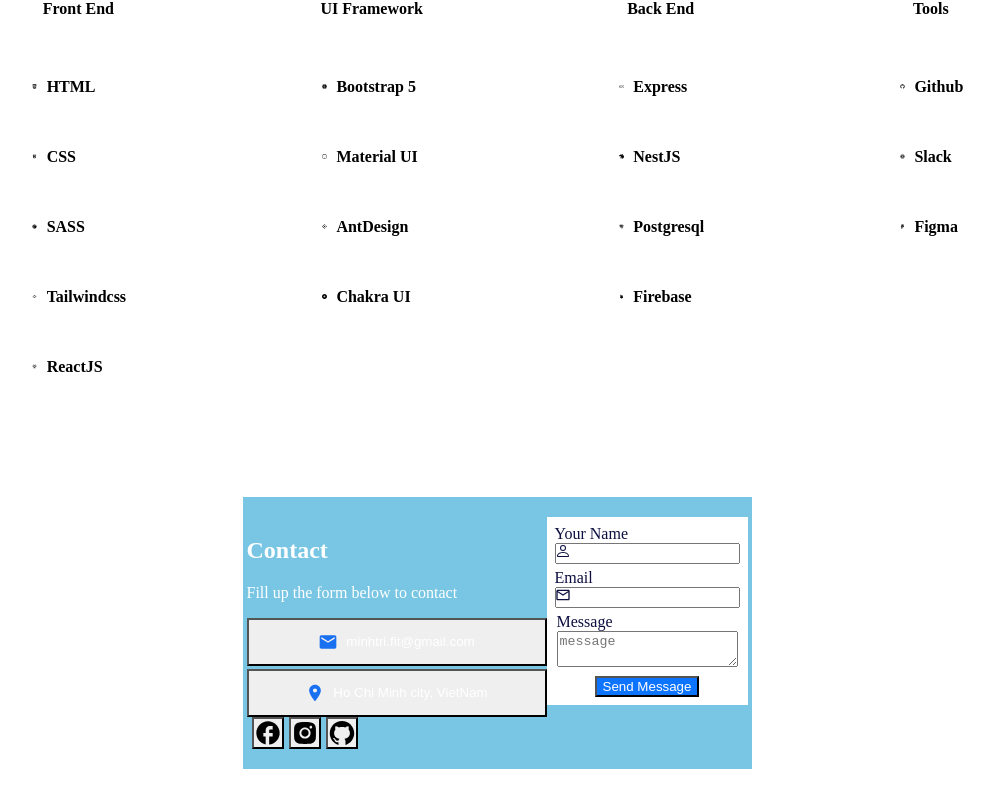
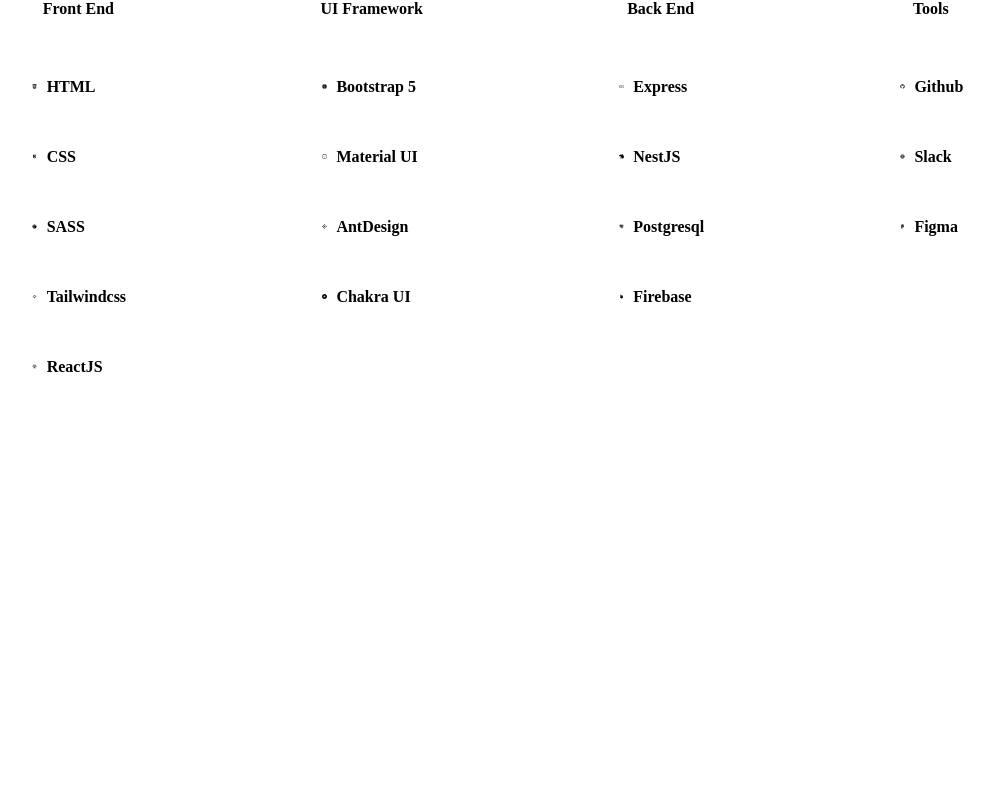
Before and after one commit to minhtrifit/minhtrifit-portfolio-2.0, a React (Vite) app: page / in a window 1280 px wide. Shown: the part 2761-3568 px from the top of the page, without its empty margins (92-1086 px from the left). Built offline with nearby package versions, Linux system fonts and the light colour scheme; the HTML template or start-up script is replaced by a standard one.

Commit message:
remove contact

```diff
--- a/src/pages/Home.tsx
+++ b/src/pages/Home.tsx
@@ -12,24 +12,7 @@
   Box,
   HStack,
   VStack,
-  Wrap,
-  WrapItem,
-  Button,
-  FormControl,
-  Input,
-  InputGroup,
-  IconButton,
-  FormLabel,
-  InputLeftElement,
-  Textarea,
 } from "@chakra-ui/react";
-import {
-  MdEmail,
-  MdLocationOn,
-  MdFacebook,
-  MdOutlineEmail,
-} from "react-icons/md";
-import { BsPerson } from "react-icons/bs";
 import { IoSchool } from "react-icons/io5";
 import {
   BiCodeAlt,
@@ -45,7 +28,6 @@
   AiFillGithub,
   AiOutlineAntDesign,
   AiOutlineCheck,
-  AiFillInstagram,
 } from "react-icons/ai";
 import { BsFillPencilFill } from "react-icons/bs";
 import {
@@ -441,142 +423,6 @@
           />
         </Box>
       </Box>
-      <Container
-        // bg="#9DC4FB"
-        maxW="full"
-        centerContent
-        overflow="hidden"
-      >
-        <Flex>
-          <Box
-            bg="#78c6e3"
-            color="white"
-            borderRadius="lg"
-            m={{ sm: 4, md: 16, lg: 10 }}
-            p={{ sm: 5, md: 5, lg: 16 }}
-          >
-            <Box p={4}>
-              <Wrap spacing={{ base: 20, sm: 3, md: 5, lg: 20 }}>
-                <WrapItem>
-                  <Box>
-                    <Heading>Contact</Heading>
-                    <Text mt={{ sm: 3, md: 3, lg: 5 }} color="gray.100">
-                      Fill up the form below to contact
-                    </Text>
-                    <Box py={{ base: 5, sm: 5, md: 8, lg: 10 }}>
-                      <VStack pl={0} spacing={3} alignItems="flex-start">
-                        <Button
-                          size="md"
-                          height="48px"
-                          width="200px"
-                          variant="ghost"
-                          color="white"
-                          _hover={{ border: "2px solid #1C6FEB" }}
-                          w={300}
-                          leftIcon={<MdEmail color="#1970F1" size="20px" />}
-                        >
-                          minhtri.fit@gmail.com
-                        </Button>
-                        <Button
-                          size="md"
-                          height="48px"
-                          width="200px"
-                          variant="ghost"
-                          color="white"
-                          _hover={{ border: "2px solid #1C6FEB" }}
-                          w={300}
-                          leftIcon={
-                            <MdLocationOn color="#1970F1" size="20px" />
-                          }
-                        >
-                          Ho Chi Minh city, VietNam
-                        </Button>
-                      </VStack>
-                    </Box>
-                    <HStack
-                      mt={{ lg: 10, md: 10 }}
-                      spacing={5}
-                      px={5}
-                      alignItems="flex-start"
-                    >
-                      <IconButton
-                        aria-label="facebook"
-                        variant="ghost"
-                        size="lg"
-                        isRound={true}
-                        _hover={{ bg: "#0D74FF" }}
-                        icon={<MdFacebook size="28px" />}
-                      />
-                      <IconButton
-                        aria-label="instagram"
-                        variant="ghost"
-                        size="lg"
-                        isRound={true}
-                        _hover={{ bg: "#0D74FF" }}
-                        icon={<AiFillInstagram size="28px" />}
-                      />
-                      <IconButton
-                        aria-label="github"
-                        variant="ghost"
-                        size="lg"
-                        isRound={true}
-                        _hover={{ bg: "#0D74FF" }}
-                        icon={<AiFillGithub size="28px" />}
-                      />
-                    </HStack>
-                  </Box>
-                </WrapItem>
-                <WrapItem>
-                  <Box bg="white" borderRadius="lg">
-                    <Box m={8} color="#0B0E3F">
-                      <VStack spacing={5}>
-                        <FormControl id="name">
-                          <FormLabel>Your Name</FormLabel>
-                          <InputGroup borderColor="#E0E1E7">
-                            <InputLeftElement pointerEvents="none">
-                              <BsPerson color="gray.800" />
-                            </InputLeftElement>
-                            <Input type="text" size="md" />
-                          </InputGroup>
-                        </FormControl>
-                        <FormControl id="name">
-                          <FormLabel>Email</FormLabel>
-                          <InputGroup borderColor="#E0E1E7">
-                            <InputLeftElement pointerEvents="none">
-                              <MdOutlineEmail color="gray.800" />
-                            </InputLeftElement>
-                            <Input type="text" size="md" />
-                          </InputGroup>
-                        </FormControl>
-                        <FormControl id="name">
-                          <FormLabel>Message</FormLabel>
-                          <Textarea
-                            borderColor="gray.300"
-                            _hover={{
-                              borderRadius: "gray.300",
-                            }}
-                            placeholder="message"
-                          />
-                        </FormControl>
-                        <FormControl id="name" float="right">
-                          <Button
-                            variant="solid"
-                            bg="#0D74FF"
-                            color="white"
-                            _hover={{}}
-                          >
-                            Send Message
-                          </Button>
-                        </FormControl>
-                      </VStack>
-                    </Box>
-                  </Box>
-                </WrapItem>
-              </Wrap>
-            </Box>
-          </Box>
-        </Flex>
-      </Container>
     </div>
   );
 };
```
